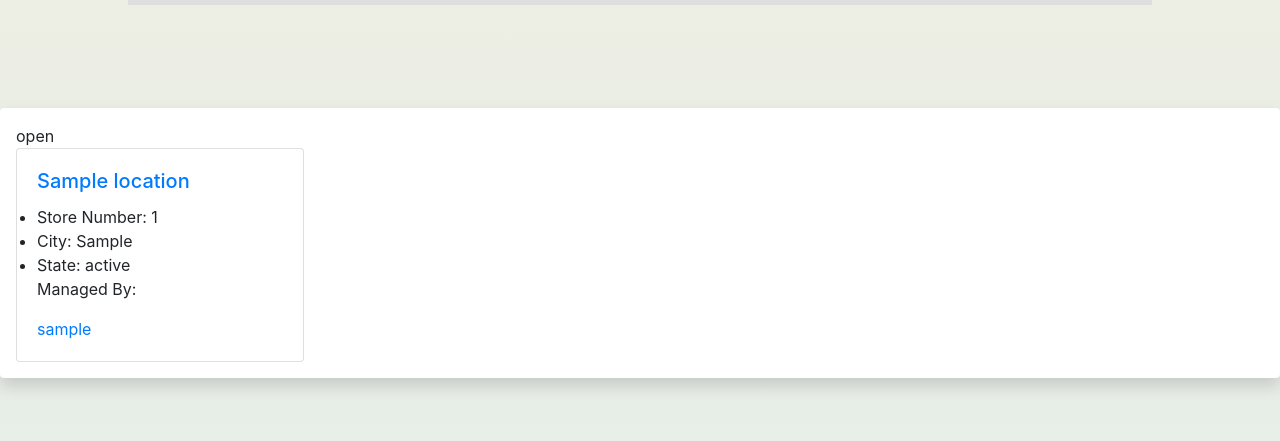
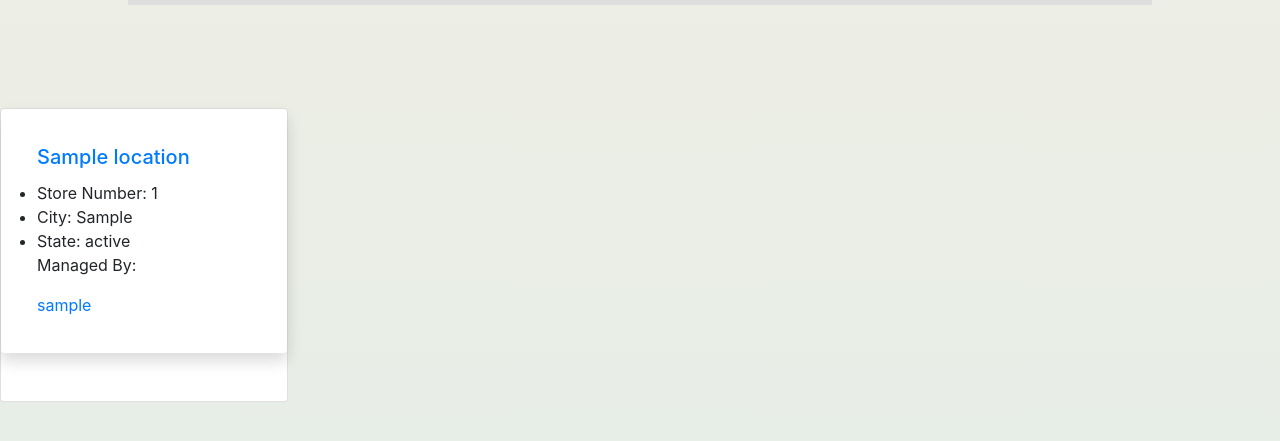
Before and after one commit to x-camacho/django-portal, a Django app: page /locations/ in a window 1280 px wide. Shown: the part 90-531 px from the top of the page. Run offline with Django 4.2, Linux system fonts and the light colour scheme; tables that the repository leaves empty hold one stand-in row (values such as "Sample post"); some libraries are stand-ins or nearby versions.

Commit message:
css changed #2334

```diff
--- a/main_app/templates/locationlist.html
+++ b/main_app/templates/locationlist.html
@@ -6,8 +6,8 @@
 <h1>{{header}}</h1>
 
 {% for location in locations %}
-<div class="shadow p-3 mb-5 bg-white rounded"> open
     <div class="card" style="width: 18rem;">
+            <div class="shadow p-3 mb-5 bg-white rounded">
                 <a href="{% url 'location_detail' location.pk %}">
             <div class="card-body">
                 <h5 class="card-title">{{location.name}}</h5>
```
Lines whose indentation alone changed are shown as unchanged.
